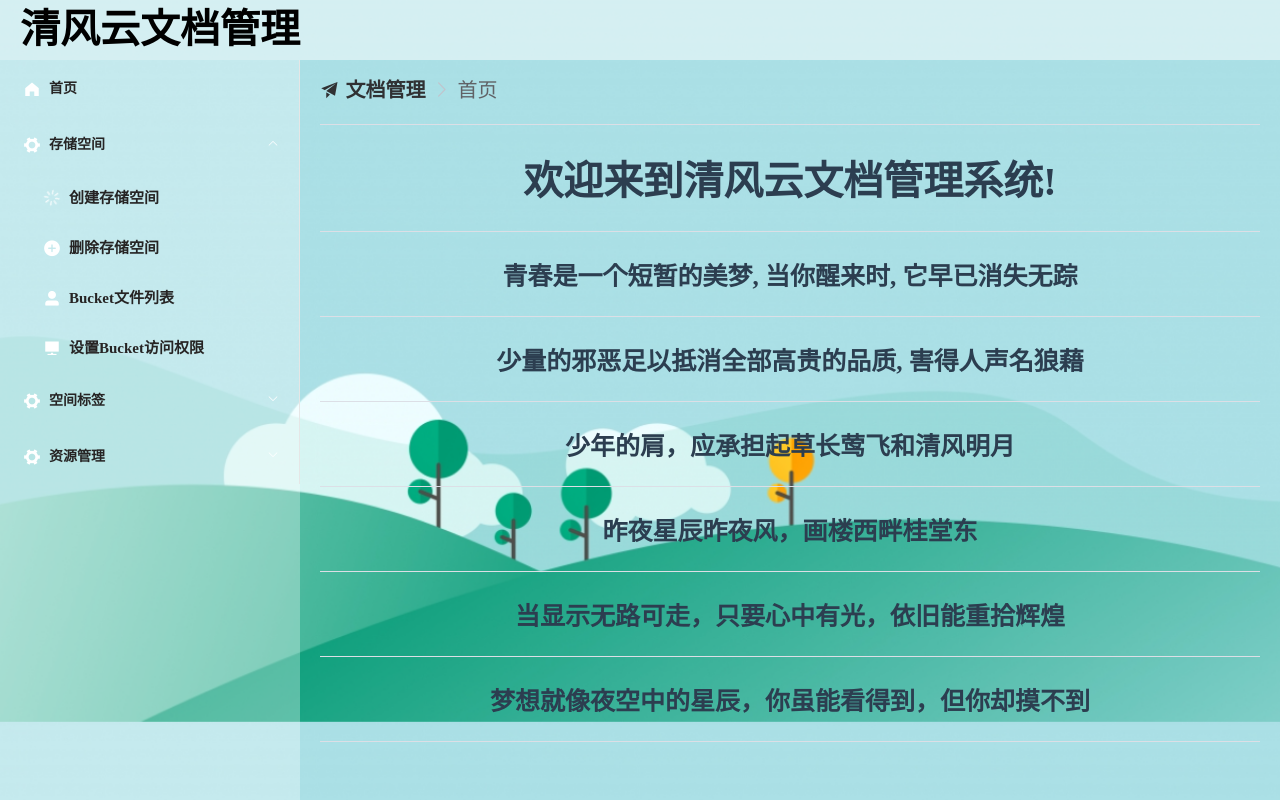
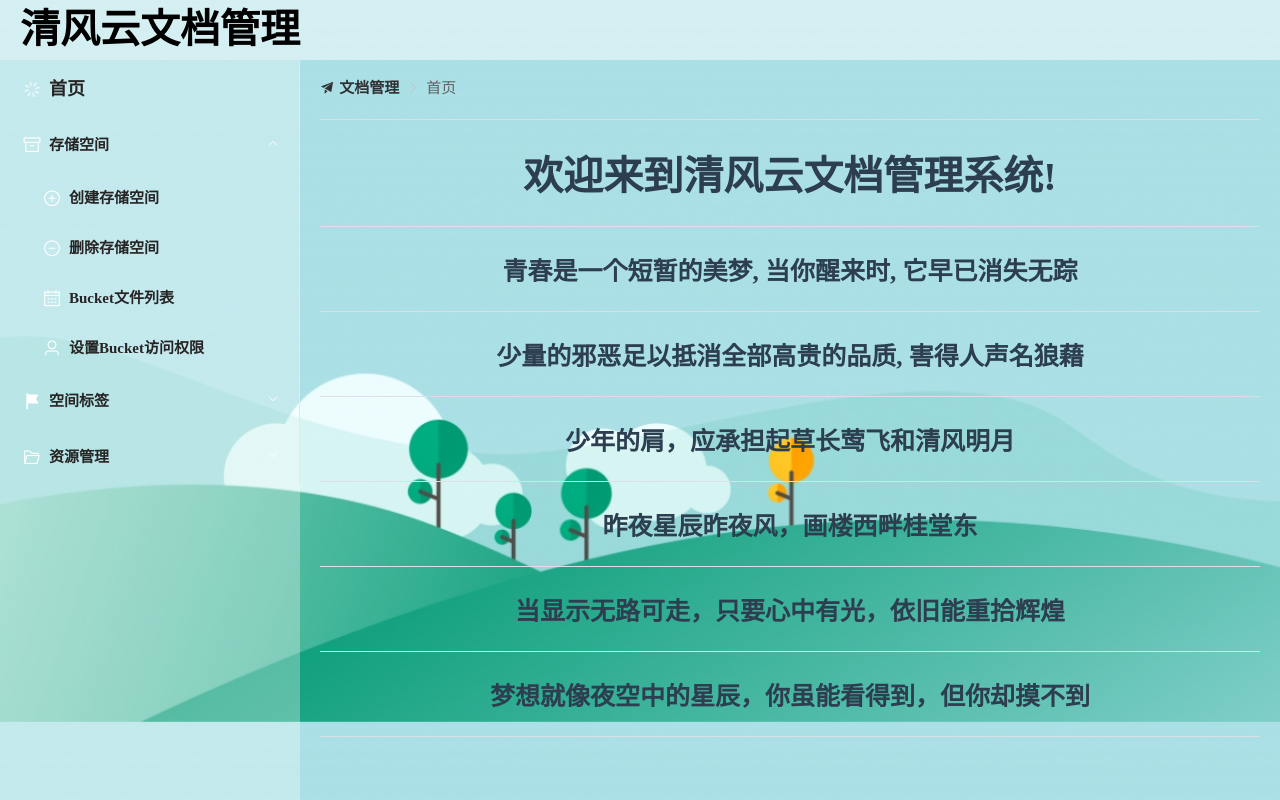
Before and after one commit to wqy-jstart/QFDoc-Manage-Web, a Vue app: page /sys-index in a window 1280 px wide. Both pictures are taken after a click on the element "存储空间". Built offline with nearby package versions, Linux system fonts and the light colour scheme.

Commit message:
修改标签！

```diff
--- a/src/views/IndexView.vue
+++ b/src/views/IndexView.vue
@@ -51,6 +51,10 @@ a {
 .el-menu-item.is-active {
   background: #262424 !important;
 }
+
+span {
+  font-size: 15px;
+}
 </style>
 <template>
   <div>
@@ -75,84 +79,84 @@ a {
               active-text-color="#ba6049">
             <!-- 首页 -->
             <el-menu-item index="/">
-              <i class="el-icon-s-home"></i>
-              <span>首页</span>
+              <i class="el-icon-loading"></i>
+              <span style="font-size: 18px;font-weight: bold">首页</span>
             </el-menu-item>
             <!-- 临时页面 -->
             <el-submenu index="1">
               <template slot="title">
-                <i class="el-icon-s-tools"></i>
-                <span>存储空间</span>
+                <i class="el-icon-takeaway-box"></i>
+                <span >存储空间</span>
               </template>
               <el-menu-item index="/sys-index/bucket/createBucket">
-                <i class="el-icon-loading"></i>
+                <i class="el-icon-circle-plus-outline"></i>
                 <span style="font-size: 15px;font-weight: bold">创建存储空间</span>
               </el-menu-item>
 
               <el-menu-item index="/sys-index/bucket/dropBucket">
-                <i class="el-icon-circle-plus"></i>
+                <i class="el-icon-remove-outline"></i>
                 <span style="font-size: 15px;font-weight: bold">删除存储空间</span>
               </el-menu-item>
               <el-menu-item index="/sys-index/bucket/bucketList">
-                <i class="el-icon-user-solid"></i>
+                <i class="el-icon-date"></i>
                 <span style="font-size: 15px;font-weight: bold">Bucket文件列表</span>
               </el-menu-item>
               <el-menu-item index="/sys-index/bucket/setBucketPrivate">
-                <i class="el-icon-s-platform"></i>
+                <i class="el-icon-user"></i>
                 <span style="font-size: 15px;font-weight: bold">设置Bucket访问权限</span>
               </el-menu-item>
             </el-submenu>
 
             <el-submenu index="2">
               <template slot="title">
-                <i class="el-icon-s-tools"></i>
+                <i class="el-icon-s-flag"></i>
                 <span>空间标签</span>
               </template>
               <el-menu-item index="/sys-index/tags/setBucketTags">
-                <i class="el-icon-s-platform"></i>
+                <i class="el-icon-setting"></i>
                 <span style="font-size: 15px;font-weight: bold">设置空间标签</span>
               </el-menu-item>
               <el-menu-item index="/sys-index/tags/tagList">
-                <i class="el-icon-s-platform"></i>
+                <i class="el-icon-help"></i>
                 <span style="font-size: 15px;font-weight: bold">查询空间标签</span>
               </el-menu-item>
               <el-menu-item index="/sys-index/tags/deleteToTags">
-                <i class="el-icon-s-platform"></i>
+                <i class="el-icon-remove-outline"></i>
                 <span style="font-size: 15px;font-weight: bold">删除空间标签</span>
               </el-menu-item>
             </el-submenu>
 
             <el-submenu index="3">
               <template slot="title">
-                <i class="el-icon-s-tools"></i>
+                <i class="el-icon-folder-opened"></i>
                 <span>资源管理</span>
               </template>
               <el-menu-item index="/sys-index/file/fileUpload">
-                <i class="el-icon-s-platform"></i>
+                <i class="el-icon-folder-add"></i>
                 <span style="font-size: 15px;font-weight: bold">文件上传</span>
               </el-menu-item>
               <el-menu-item index="/sys-index/file/fileToDelete">
-                <i class="el-icon-s-platform"></i>
+                <i class="el-icon-folder-remove"></i>
                 <span style="font-size: 15px;font-weight: bold">删除文件</span>
               </el-menu-item>
               <el-menu-item index="/sys-index/file/setFileStatus">
-                <i class="el-icon-s-platform"></i>
+                <i class="el-icon-mobile"></i>
                 <span style="font-size: 15px;font-weight: bold">存储状态</span>
               </el-menu-item>
               <el-menu-item index="/sys-index/file/copyToFile">
-                <i class="el-icon-s-platform"></i>
+                <i class="el-icon-document-copy"></i>
                 <span style="font-size: 15px;font-weight: bold">文件复制</span>
               </el-menu-item>
               <el-menu-item index="/sys-index/file/setBucketType">
-                <i class="el-icon-s-platform"></i>
+                <i class="el-icon-paperclip"></i>
                 <span style="font-size: 15px;font-weight: bold">修改存储类型</span>
               </el-menu-item>
               <el-menu-item index="/sys-index/file/fileToThaw">
-                <i class="el-icon-s-platform"></i>
+                <i class="el-icon-data-line"></i>
                 <span style="font-size: 15px;font-weight: bold">解冻归档文件</span>
               </el-menu-item>
               <el-menu-item index="/sys-index/file/setOverTime">
-                <i class="el-icon-s-platform"></i>
+                <i class="el-icon-timer"></i>
                 <span style="font-size: 15px;font-weight: bold">修改过期时间</span>
               </el-menu-item>
             </el-submenu>
```
